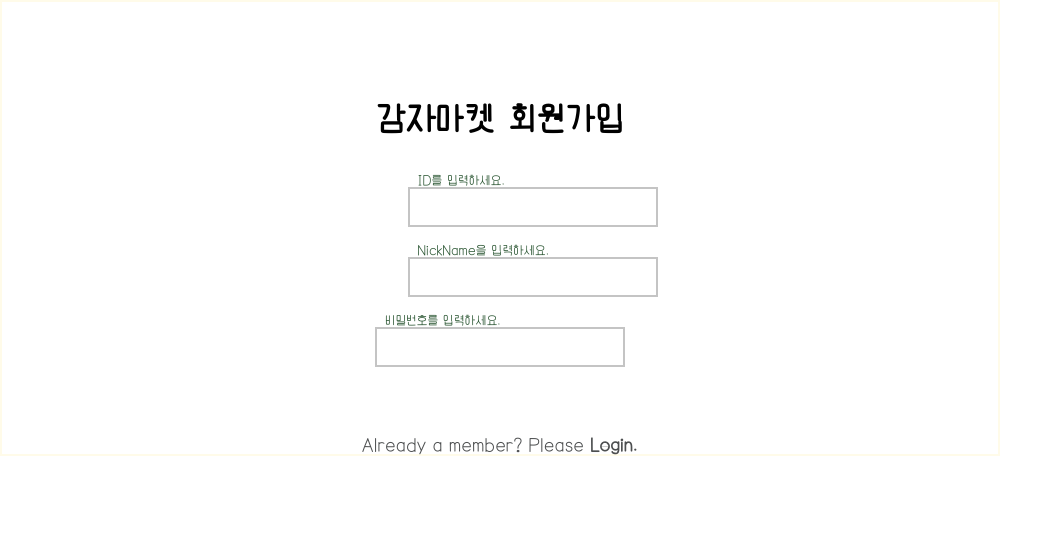
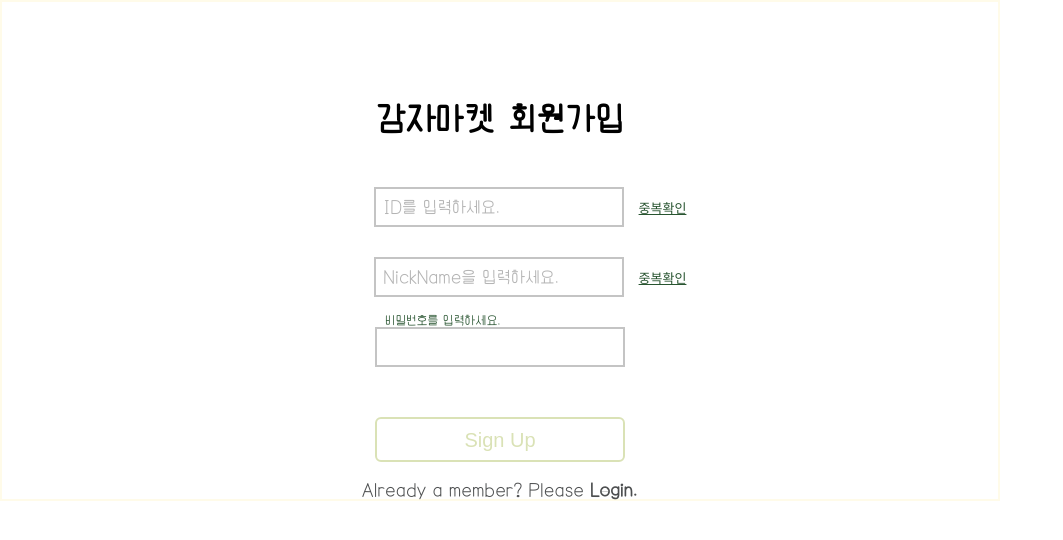
Before and after one commit to potato-market-front/potato-market-front, a React (Create React App) app: page /signup in a window 1280 px wide. Shown: the top 540 px of the page, without its empty margins (0-1063 px from the left). Built offline with nearby package versions, Linux system fonts and the light colour scheme.

Commit message:
로그인 적용

```diff
--- a/src/components/common/Header.jsx
+++ b/src/components/common/Header.jsx
@@ -1,5 +1,4 @@
 import styled from 'styled-components';
-import { useState } from 'react';
 import { COLORS } from '../../styles/colors';
 import Logo from '../../assets/png/potato.png';
 import { Link } from 'react-router-dom';
--- a/src/components/features/detail/ReplyList.jsx
+++ b/src/components/features/detail/ReplyList.jsx
@@ -47,6 +47,7 @@ function ReplyList({ detailProduct }) {
           <TextButton onClick={onSubmit}>Comment</TextButton>
         </StButtonsWrap>
       </StInputForm>
+      Comments
       {/* 없을경우 에러 핸들링 */}
       {commentList &&
         commentList.map((v) => (
--- a/src/components/features/login/Login.jsx
+++ b/src/components/features/login/Login.jsx
@@ -3,30 +3,25 @@ import styled from 'styled-components';
 import { Link, useNavigate } from 'react-router-dom';
 import Button from '../../common/Button';
 import Input from '../../common/Input';
-import { authInstance } from '../../../core/axios';
-// import { postLogin } from "../../../redux/modules/login";
+import { postLogin } from '../../../redux/modules/login';
 
 function Login() {
-  const postLogin = async () => {
-    try {
-      const data = await authInstance.get('/api/auth/login');
-      return console.log(data);
-    } catch (error) {
-      return console.log(error);
-    }
-  };
+  const [loginId, setLoginId] = useState('');
+  const [password, setPassword] = useState('');
 
-  const [id, setId] = useState('');
-  const [password, setPassword] = useState('');
   const navigation = useNavigate();
 
   const onLogin = () => {
     postLogin({
-      id,
+      loginId,
       password,
     })
       .then((res) => {
-        localStorage.setItem('id', res.headers.authorization);
+        // 백으로 받은 리스폰스 (토큰 값))
+        // 로컬스토리지에 저장했다 id라는 키값에
+        // 이 코드를 거치면 로컬스토리지에 토큰값이 저장되어있다,.
+        //localStorage.setItem, getItem 이미 있는 내장함수 (검색해보기)
+        localStorage.setItem('id', res.headers.authorization); // 헤더에 id 토큰값을 실어왔다
         navigation('/');
       })
       .catch((error) => console.log(error));
@@ -39,8 +34,9 @@ function Login() {
       <StInputGroup>
         <div>
           <Input
+            value={loginId}
             onChange={(event) => {
-              setId(event.target.value);
+              setLoginId(event.target.value);
             }}
             type='text'
             name='id'
@@ -85,6 +81,7 @@ const StTopContainer = styled.div`
   justify-content: center;
   align-items: center;
   margin-top: 100px;
+
   gap: 50px;
 `;
 
@@ -92,6 +89,7 @@ const StInputGroup = styled.div`
   display: flex;
   flex-direction: column;
   margin: auto;
+
   gap: 30px;
 `;
 
@@ -100,6 +98,7 @@ const StButtonGroup = styled.div`
   flex-direction: column;
   justify-content: center;
   align-items: center;
+
   margin: auto;
   gap: 20px;
 `;
--- a/src/components/features/login/Signup.jsx
+++ b/src/components/features/login/Signup.jsx
@@ -3,59 +3,67 @@ import styled from 'styled-components';
 import { Link, useNavigate } from 'react-router-dom';
 import Input from '../../common/Input';
 import Button from '../../common/Button';
-// import {
-//   idDupCheck,
-//   nickDupCheck,
-//   postSignup,
-// } from '../../../redux/modules/Login';
-
+import {
+  idDupCheck,
+  nickDupCheck,
+  postSignup,
+} from '../../../redux/modules/login';
 import TextButton from '../../common/TextButton';
 
 function SignUp() {
-  const [id, setId] = useState('');
+  const [loginId, setLoginId] = useState('');
   const [nickname, setNickname] = useState('');
   const [password, setPassword] = useState('');
 
   const navigation = useNavigate();
 
-  // const onSignUp = () => {
-  //   postSignup({
-  //     id,
-  //     nickname,
-  //     password,
-  //   }).then((res) => {
-  //     localStorage.setItem('id', res.headers.authorization);
-  //     navigation('/login');
-  //   });
-  // };
+  const onSignUp = () => {
+    postSignup({
+      loginId,
+      nickname,
+      password,
+    }).then((res) => {
+      localStorage.setItem('id', res.headers.authorization);
+      // 어떤 변수명에 토큰 받을지 서로 얘기해야함 (res.headers...)
+      //
+      navigation('/login');
+    });
+  };
 
-  // const idDup = (id) => {
-  //   idDupCheck(id).then((res) => {
-  //     console.log('ID 중복:', res);
-  //     if (res === false) {
-  //       alert('사용 가능한 ID입니다.');
-  //       setId(res);
-  //     } else {
-  //       alert('이미 사용중인 ID입니다.');
-  //       setId(res);
-  //       id('');
-  //     }
-  //   });
-  // };
+  const idDup = () => {
+    console.log('id값:', loginId);
+    const jsonData = { loginId: loginId };
+    // const result = JSON.stringify(jsonData);
+    // console.log("result", result);
+    idDupCheck(jsonData).then((response) => {
+      console.log('data:', response.status);
+      // // res로 받아왔다 idDupCheck로부터
+      // console.log("data:", data.data.statusCode);
+      // // const id = JSON.parse(data);
+      if (response.status === 200) {
+        alert('사용 가능한 ID입니다.');
+        setLoginId(loginId);
+      } else if (response.status === 400) {
+        alert('이미 사용중인 ID입니다.');
+        setLoginId('');
+      }
+    });
+  };
 
-  // const nickDup = (nickname) => {
-  //   nickDupCheck(nickname).then((res) => {
-  //     console.log('Nick 중복:', res);
-  //     if (res === false) {
-  //       alert('사용 가능한 Nickname입니다.');
-  //       setNickname(res);
-  //     } else {
-  //       alert('이미 사용중인 Nickname입니다.');
-  //       setNickname(res);
-  //       nickname('');
-  //     }
-  //   });
-  // };
+  const nickDup = () => {
+    const dataJson = { nickname: nickname };
+    const result = JSON.stringify(dataJson);
+    nickDupCheck(result).then((data) => {
+      console.log('Nick 중복:', data);
+      if (data.data.statusCode === 200) {
+        alert('사용 가능한 Nickname입니다.');
+        setNickname(nickname);
+      } else {
+        alert('이미 사용중인 Nickname입니다.');
+        setNickname('');
+      }
+    });
+  };
 
   return (
     <StTopContainer>
@@ -63,18 +71,20 @@ function SignUp() {
       <StInputGroup>
         <StInputnButton>
           <Input
+            value={loginId}
             onChange={(event) => {
-              setId(event.target.value);
+              setLoginId(event.target.value);
             }}
             type='text'
             name='id'
             label='ID를 입력하세요.'
             width={'250px'}
           ></Input>
-          {/* <TextButton onClick={idDup}>중복확인</TextButton> */}
+          <TextButton onClick={idDup}>중복확인</TextButton>
         </StInputnButton>
         <StInputnButton>
           <Input
+            value={nickname}
             onChange={(event) => {
               setNickname(event.target.value);
             }}
@@ -83,7 +93,7 @@ function SignUp() {
             label='NickName을 입력하세요.'
             width={'250px'}
           ></Input>
-          {/* <TextButton onClick={nickDup}>중복확인</TextButton> */}
+          <TextButton onClick={nickDup}>중복확인</TextButton>
         </StInputnButton>
         <div>
           <Input
@@ -99,9 +109,9 @@ function SignUp() {
       </StInputGroup>
       <StButtonGroup>
         <div>
-          {/* <Button width={'250px'} onClick={onSignUp}>
+          <Button width={'250px'} onClick={onSignUp}>
             Sign Up
-          </Button> */}
+          </Button>
         </div>
         <StLink>
           <Link to='/login'>
@@ -122,6 +132,7 @@ const StTopContainer = styled.div`
   justify-content: center;
   align-items: center;
   margin-top: 100px;
+
   gap: 50px;
 `;
 
@@ -129,6 +140,7 @@ const StInputGroup = styled.div`
   display: flex;
   flex-direction: column;
   margin: auto;
+
   gap: 30px;
 `;
 
@@ -137,6 +149,7 @@ const StButtonGroup = styled.div`
   flex-direction: column;
   justify-content: center;
   align-items: center;
+
   margin: auto;
   gap: 20px;
 `;
@@ -153,5 +166,6 @@ const StInputnButton = styled.div`
   display: flex;
   flex-direction: row;
   gap: 10px;
+
   margin-left: 65px;
 `;
--- /dev/null
+++ b/src/core/login.js
@@ -0,0 +1,55 @@
+// import React from "react";
+import { authInstance } from '../../core/axios';
+
+// const [loginId, setLoginId] = useState("");
+// const [nickname, setNickname] = useState("");
+// const [password, setPassword] = useState("");
+
+export const postSignup = async ({ loginId, nickname, password }) => {
+  console.log('api signup:', loginId, nickname, password);
+  try {
+    const data = await authInstance.post('/api/auth/signup', {
+      loginId,
+      nickname,
+      password,
+    });
+    return data;
+  } catch (error) {
+    return console.log(error);
+  }
+};
+
+export const postLogin = async ({ loginId, password }) => {
+  try {
+    const data = await authInstance.post('/api/auth/login', {
+      loginId,
+      password,
+    });
+    console.log(data);
+    return data;
+  } catch (error) {
+    return console.log(error);
+  }
+};
+
+export const idDupCheck = async (loginId) => {
+  console.log('id:', loginId);
+  try {
+    const data = await authInstance.post('/api/auth/idDupleCheck', loginId);
+    return data;
+    // 조회되고 처리된 값이 data에 담겨오고,
+  } catch (error) {
+    return console.log(error);
+    // alert("이미 사용중인 ID 입니다.");
+  }
+};
+
+export const nickDupCheck = async (nickname) => {
+  try {
+    const data = await authInstance.post('/api/auth/nickDupleCheck', nickname);
+    return data;
+  } catch (error) {
+    return console.log(error);
+    // 중복 체크일 경우, 프론트에서 400에러를 받고 에러 핸들링이 필요하다.
+  }
+};
```
